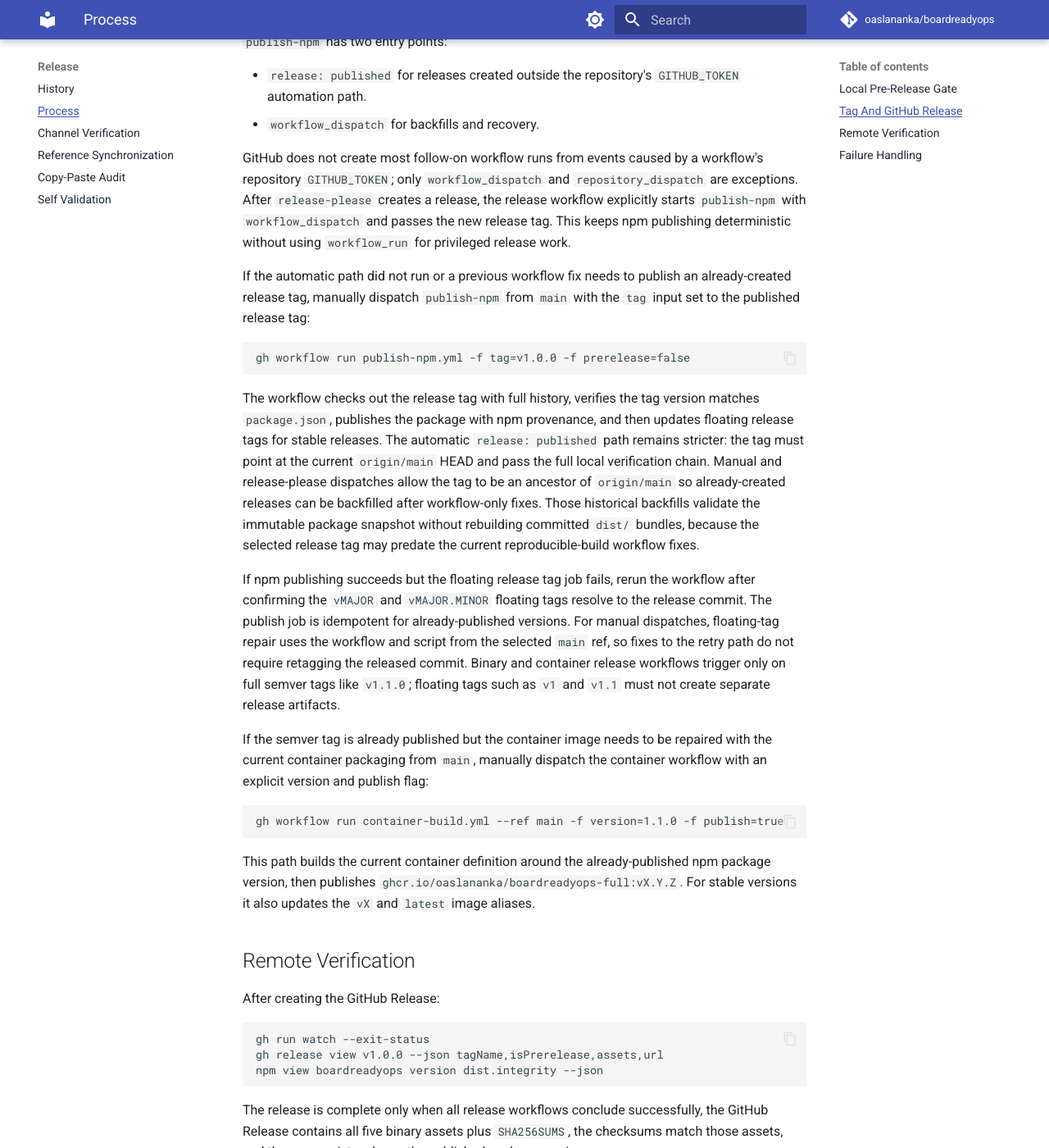
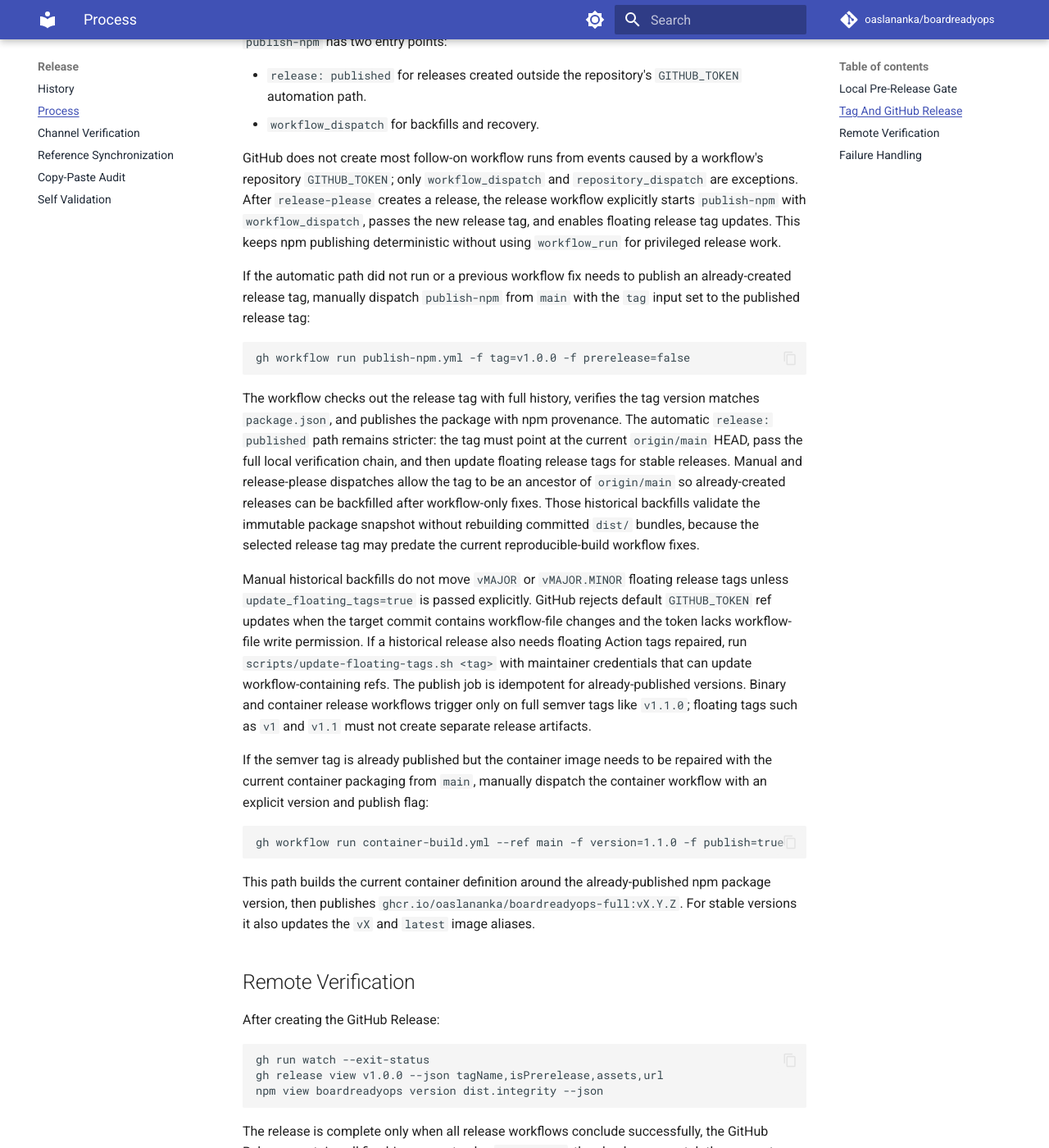
Before and after one commit to actions-marketplace-validations/oaslananka_boardreadyops, an MkDocs documentation site: the page built from docs/release/process.md, in a window 1280 px wide and 1400 px high, scrolled down 1635 px. Shown: the whole window at 82% size. Built offline with MkDocs 1.6.1 and Material for MkDocs 9.7.7, drawn with Linux system fonts in a browser that asks for light colours; comment, search, counter and statistics services are not loaded; the version menu is left out.

Commit message:
fix(ci): skip floating tags for manual npm backfills
Skip floating Action tag updates by default for manual historical npm backfills, while keeping release-please dispatches opted in explicitly. This makes the v1.4.2 npm backfill retry green after the package was already published.

````diff
--- a/docs/release/process.md
+++ b/docs/release/process.md
@@ -73,9 +73,10 @@ tag must contain the binary build scripts.
 GitHub does not create most follow-on workflow runs from events caused by a
 workflow's repository `GITHUB_TOKEN`; only `workflow_dispatch` and
 `repository_dispatch` are exceptions. After `release-please` creates a release,
-the release workflow explicitly starts `publish-npm` with `workflow_dispatch`
-and passes the new release tag. This keeps npm publishing deterministic without
-using `workflow_run` for privileged release work.
+the release workflow explicitly starts `publish-npm` with `workflow_dispatch`,
+passes the new release tag, and enables floating release tag updates. This keeps
+npm publishing deterministic without using `workflow_run` for privileged release
+work.
 
 If the automatic path did not run or a previous workflow fix needs to publish an
 already-created release tag, manually dispatch `publish-npm` from `main` with
@@ -86,24 +87,26 @@ gh workflow run publish-npm.yml -f tag=v1.0.0 -f prerelease=false
 ```
 
 The workflow checks out the release tag with full history, verifies the tag
-version matches `package.json`, publishes the package with npm provenance, and
-then updates floating release tags for stable releases. The automatic
-`release: published` path remains stricter: the tag must point at the current
-`origin/main` HEAD and pass the full local verification chain. Manual and
-release-please dispatches allow the tag to be an ancestor of `origin/main` so
-already-created releases can be backfilled after workflow-only fixes. Those
-historical backfills validate the immutable package snapshot without rebuilding
-committed `dist/` bundles, because the selected release tag may predate the
-current reproducible-build workflow fixes.
+version matches `package.json`, and publishes the package with npm provenance.
+The automatic `release: published` path remains stricter: the tag must point at
+the current `origin/main` HEAD, pass the full local verification chain, and then
+update floating release tags for stable releases. Manual and release-please
+dispatches allow the tag to be an ancestor of `origin/main` so already-created
+releases can be backfilled after workflow-only fixes. Those historical backfills
+validate the immutable package snapshot without rebuilding committed `dist/`
+bundles, because the selected release tag may predate the current
+reproducible-build workflow fixes.
 
-If npm publishing succeeds but the floating release tag job fails, rerun the
-workflow after confirming the `vMAJOR` and `vMAJOR.MINOR` floating tags resolve
-to the release commit. The publish job is idempotent for already-published
-versions. For manual dispatches, floating-tag repair uses the workflow and
-script from the selected `main` ref, so fixes to the retry path do not require
-retagging the released commit. Binary and container release workflows trigger
-only on full semver tags like `v1.1.0`; floating tags such as `v1` and `v1.1`
-must not create separate release artifacts.
+Manual historical backfills do not move `vMAJOR` or `vMAJOR.MINOR` floating
+release tags unless `update_floating_tags=true` is passed explicitly. GitHub
+rejects default `GITHUB_TOKEN` ref updates when the target commit contains
+workflow-file changes and the token lacks workflow-file write permission. If a
+historical release also needs floating Action tags repaired, run
+`scripts/update-floating-tags.sh <tag>` with maintainer credentials that can
+update workflow-containing refs. The publish job is idempotent for
+already-published versions. Binary and container release workflows trigger only
+on full semver tags like `v1.1.0`; floating tags such as `v1` and `v1.1` must not
+create separate release artifacts.
 
 If the semver tag is already published but the container image needs to be
 repaired with the current container packaging from `main`, manually dispatch the
````
Also changed, not shown: 2 other files.
